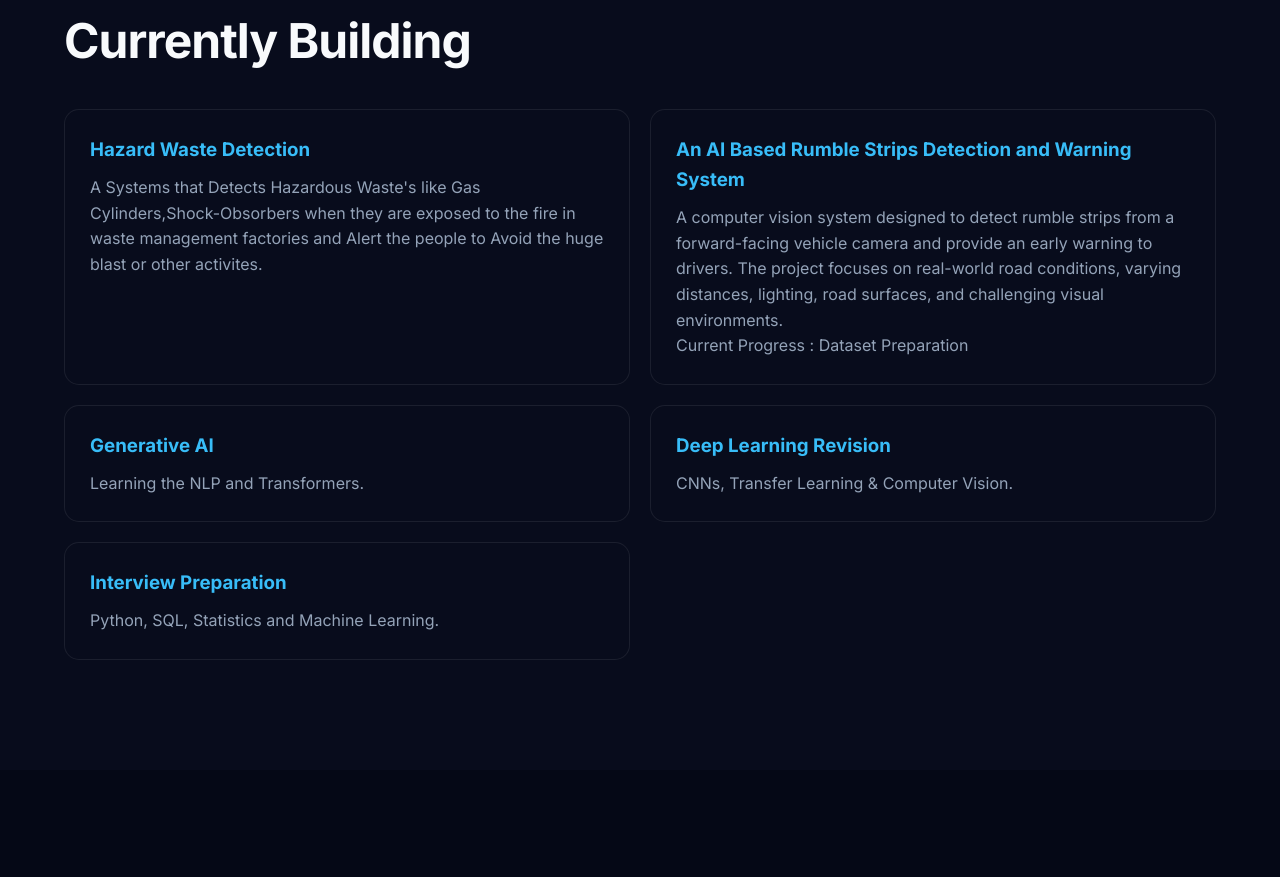
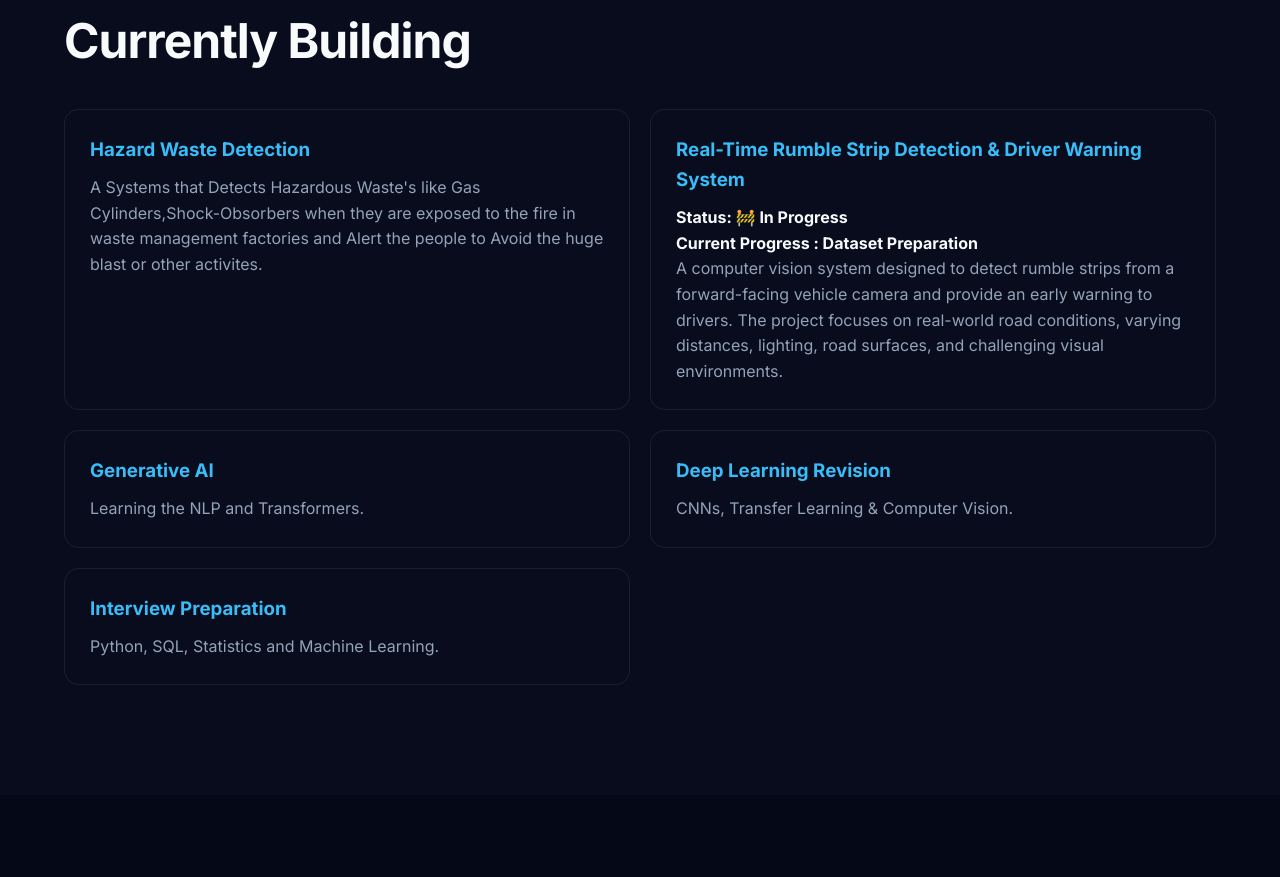
Before and after one commit to Hemanath400/hemanath-portfolio, a plain HTML site: page index.html in a window 1280 px wide. Shown: the part 6175-7052 px from the top of the page. Drawn offline with nearby package versions, Linux system fonts and the light colour scheme.

Commit message:
Portfolio update

```diff
--- a/index.html
+++ b/index.html
@@ -1110,13 +1110,13 @@
             </div>
 
             <div class="building-card">
-                <h3>An AI Based Rumble Strips Detection and Warning System</h3>
+                <h3>Real-Time Rumble Strip Detection & Driver Warning System</h3>
+                <h4>Status: 🚧 In Progress</h4>
+                <h4>Current Progress : Dataset Preparation</h4>
+
                 <p>
                     A computer vision system designed to detect rumble strips from a forward-facing vehicle camera and provide an early warning to drivers.
                     The project focuses on real-world road conditions, varying distances, lighting, road surfaces, and challenging visual environments.
-                </p>
-                <p>
-                    Current Progress : Dataset Preparation
                 </p>
             </div>
 
```
